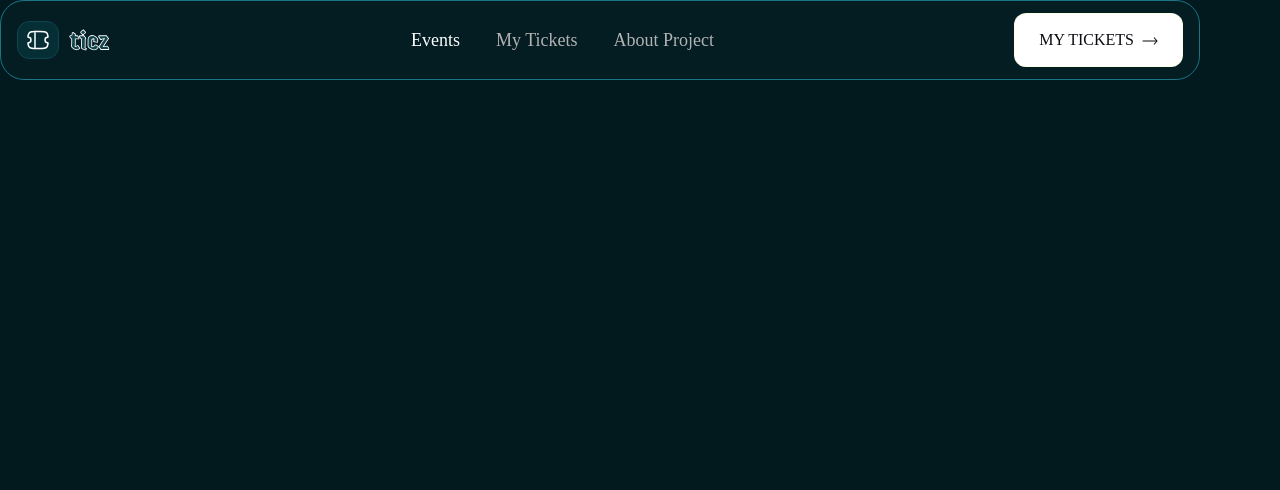
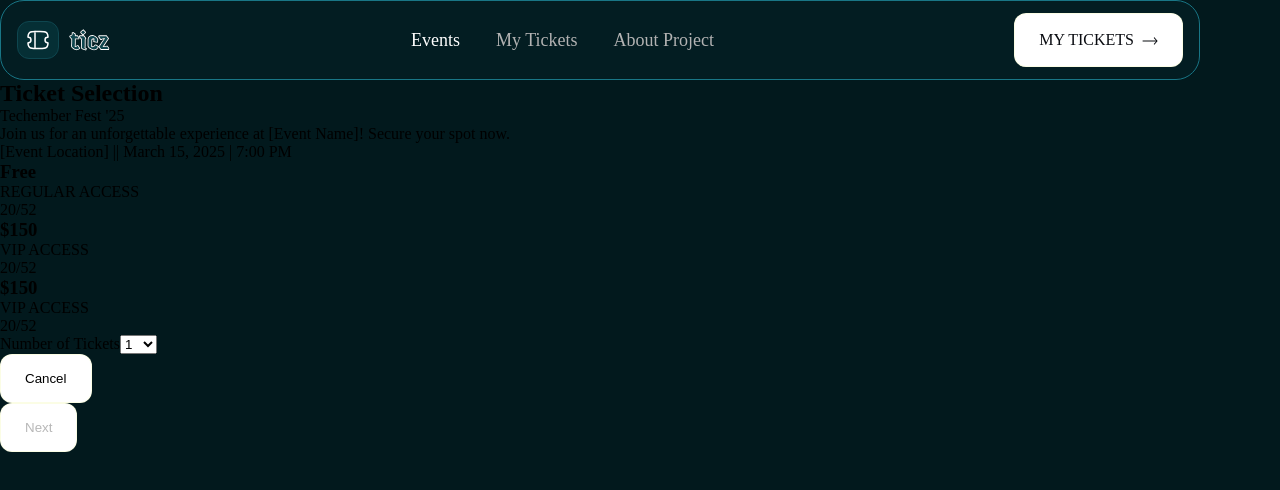
Before and after one commit to itzfahadoooo/HNG-FRONTEND-2, a React (Vite) app: page / in a window 1280 px wide. Shown: the top 490 px of the page. Built offline with nearby package versions, Linux system fonts and the light colour scheme.

Commit message:
Daily commit

```diff
--- a/src/App.jsx
+++ b/src/App.jsx
@@ -1,9 +1,15 @@
 import Navbar from "./components/Navbar/Navbar";
+import TicketSelection from "./components/TicketSelection/TicketSelection";
 
 const App = () => {
-  return <div>
-    <Navbar/>
-  </div>;
+  return (
+    <div>
+      <div className="container">
+        <Navbar />
+        <TicketSelection />
+      </div>
+    </div>
+  );
 };
 
 export default App;
--- /dev/null
+++ b/src/components/TicketSelection/TicketSelection.jsx
@@ -0,0 +1,61 @@
+import { useState } from "react";
+import "./TicketSelection.css"
+const TicketSelection = () => {
+    const [selectedTicket, setSelectedTicket] = useState(null);
+
+    const tickets = [
+        { type: "Free", price: 0, access: "REGULAR ACCESS", available: "20/52" },
+        { type: "$150", price: 150, access: "VIP ACCESS", available: "20/52" },
+        { type: "$150", price: 150, access: "VIP ACCESS", available: "20/52" }
+    ];
+    const handleSelect = (type) => {
+        setSelectedTicket(type);
+    };
+
+  return (
+      <div className="ticket-selection">
+          <h2>Ticket Selection</h2>
+            <p>Techember Fest &apos;25</p>
+            <p>Join us for an unforgettable experience at [Event Name]! Secure your spot now.</p>
+          <p>[Event Location] || March 15, 2025 | 7:00 PM</p>
+
+          <div className="ticket-options">
+                {tickets.map((ticket, index) => (
+                    <div
+                        key={index}
+                        className={`ticket-card ${selectedTicket === ticket.type ? "selected" : ""}`}
+                        onClick={() => handleSelect(ticket.type)}
+                    >
+                        <h3>{ticket.type}</h3>
+                        <p>{ticket.access}</p>
+                        <span>{ticket.available}</span>
+                    </div>
+                ))}
+          </div>
+
+          <div className="dropdown">
+                <label htmlFor="num-tickets">Number of Tickets</label>
+                <select id="num-tickets">
+                    {[...Array(10)].map((_, index) => (
+                        <option key={index} value={index + 1}>
+                            {index + 1}
+                        </option>
+                    ))}
+                </select>
+          </div>
+
+          <div className="actions">
+                <button className="cancel">Cancel</button>
+                <button className="next" disabled={!selectedTicket}>
+                    Next
+                </button>
+          </div>
+
+
+      </div>
+
+
+  )
+}
+
+export default TicketSelection
```
Also changed, not shown: src/components/TicketSelection/TicketSelection.css (added).
